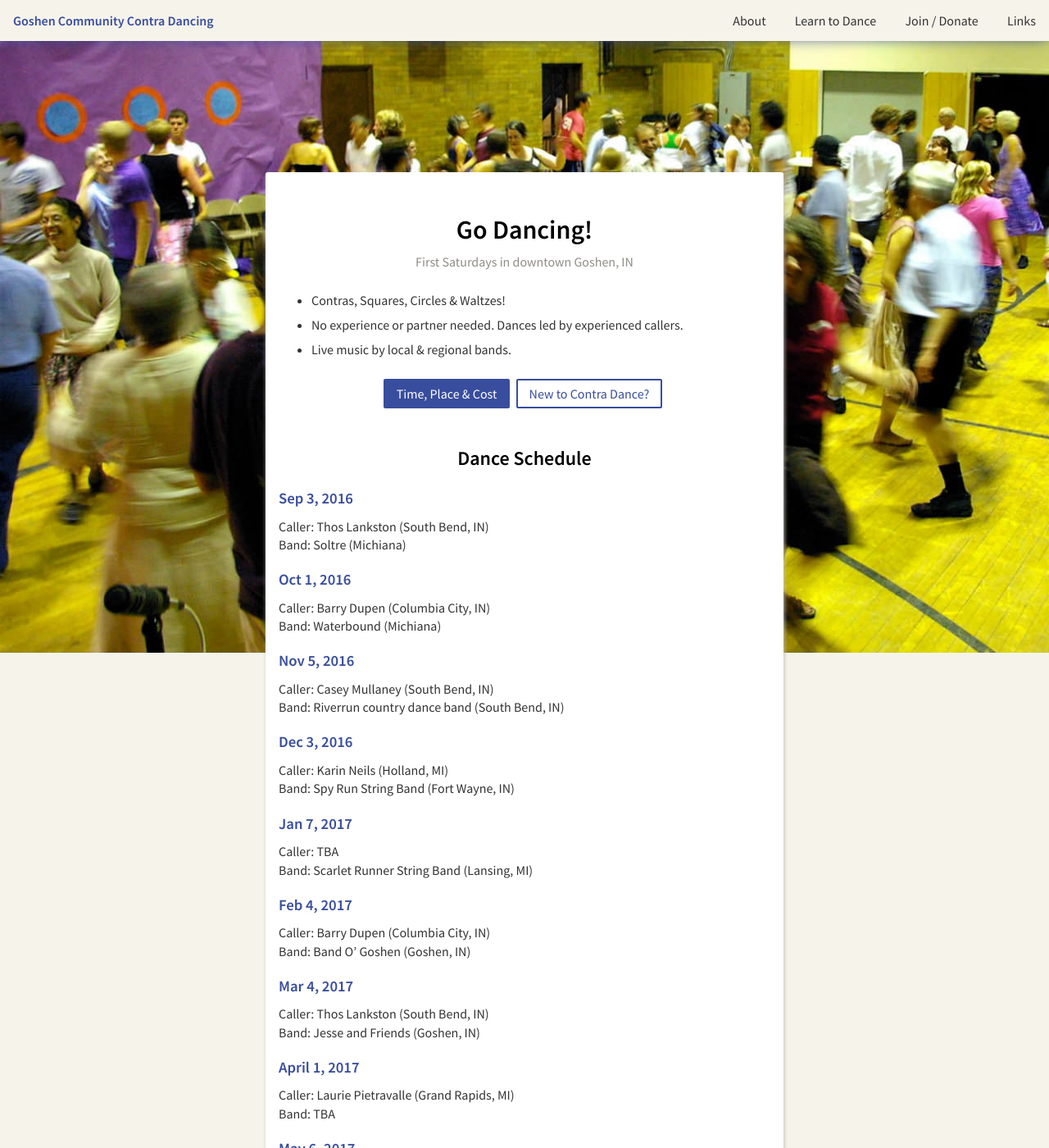
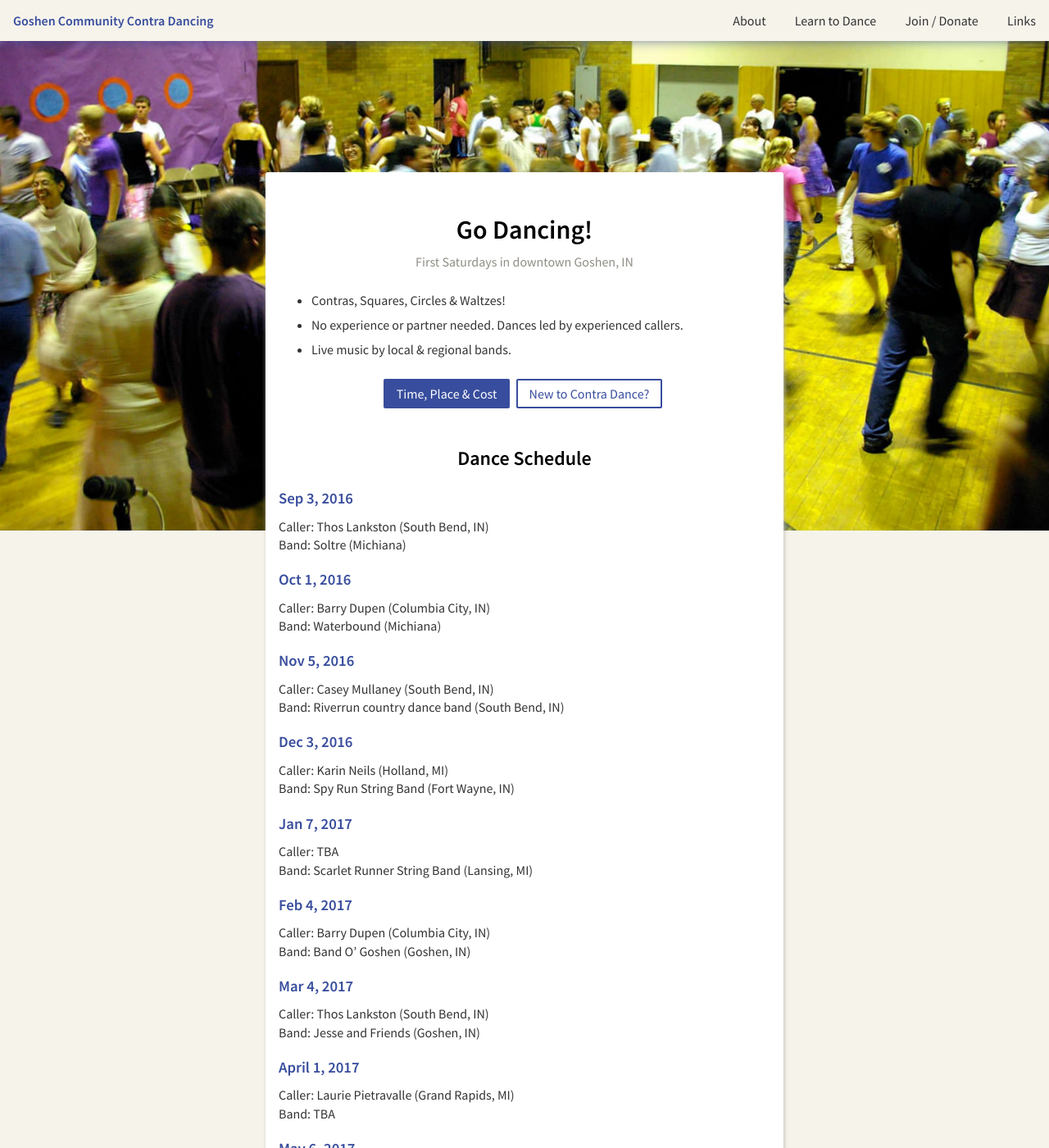
Before and after one commit to godancing/godancing.github.io, a Jekyll site: the page built from index.markdown, in a window 1280 px wide and 1400 px high. Shown: the whole window at 82% size. Built offline with Jekyll 4.4.1, drawn with Linux system fonts in a browser that asks for light colours.

Commit message:
Stretch desktop bg image

```diff
--- a/assets/css/style.css
+++ b/assets/css/style.css
@@ -57,6 +57,10 @@ main {
 }
 .banner-image {
 	background-repeat: no-repeat;
+	background-size: contain;
+	/* Assume uploaded images are 1600px wide */
+	max-width: 1600px;
+	margin: 0 auto;
 }
 @media (max-width: 47.99em) {
 	.banner-image {
```
